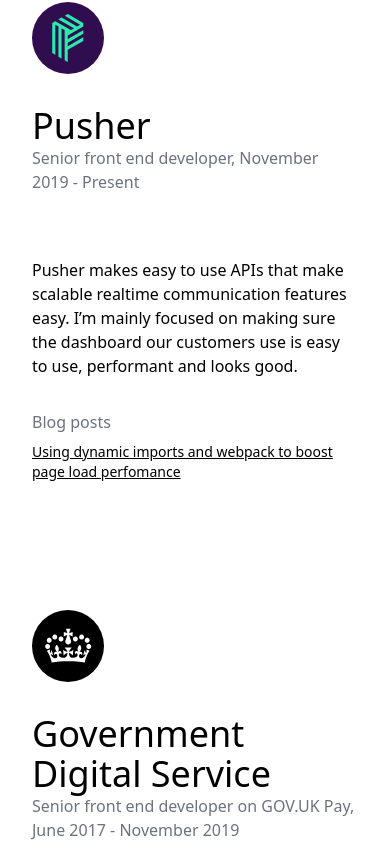
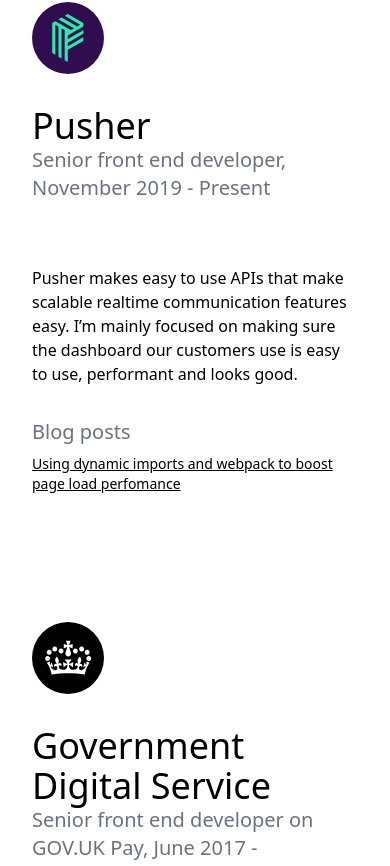
Before and after one commit to jonheslop/jfh-2021, a Next.js app: page / in a window 390 px wide. Shown: the part 837-1703 px from the top of the page. Built offline with nearby package versions, Linux system fonts and the light colour scheme; a web font is replaced by a local one.

Commit message:
Prefer double quotes

```diff
--- a/components/heading.tsx
+++ b/components/heading.tsx
@@ -6,20 +6,21 @@
   children: React.ReactNode
 }
 
-export default function Heading({level = 'h2', classes = '', children}: Props) {
+export default function Heading({level = "h2", classes = "", children}: Props) {
   const Tag = level;
   let baseClasses:string;
   switch (level) {
-    case 'h1':
+    case "h1":
       baseClasses = "text-4xl md:text-3xl lg:text-4xl xl:text-5xl"
       break;
-    case 'h4':
-      baseClasses = "md:text-xl md:text-lg lg:text-xl text-gray-500"
+    case "h4":
+      baseClasses = "text-xl md:text-lg lg:text-xl text-gray-500"
       break;
     default:
       baseClasses = "text-4xl md:text-2xl lg:text-4xl"
       break;
   }
+
   return (
     <Tag className={`${baseClasses} ${classes}`}>
       {children}
```
